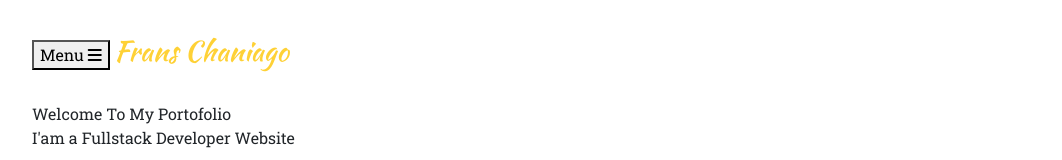
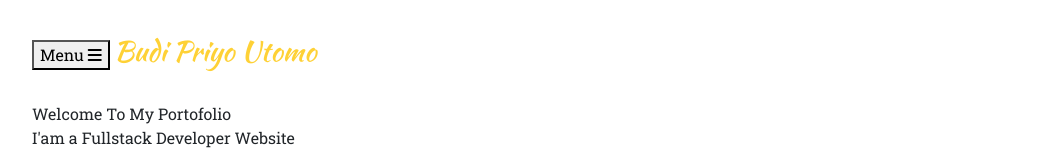
Before and after one commit to budipriyoutomo/budipriyoutomo.github.io, a website: page index.html in a window 1280 px wide. Shown: the top 160 px of the page, without its empty margins (53-1115 px from the left). Drawn offline with nearby package versions, Linux system fonts and the light colour scheme; a web font is replaced by a local one.

Commit message:
first commit

```diff
--- a/index.html
+++ b/index.html
@@ -9,7 +9,7 @@
     <meta name="description" content="">
     <meta name="author" content="">
 
-    <title>Frans Chaniago</title>
+    <title>Budi Priyo Utomo</title>
 
     <!-- Bootstrap Core CSS -->
     <link rel="shortcut icon" type="image/x-icon" href="img/about/favicon.ico" />
@@ -39,7 +39,7 @@
                 <button type="button" class="navbar-toggle" data-toggle="collapse" data-target="#bs-example-navbar-collapse-1">
                     <span class="sr-only">Toggle navigation</span> Menu <i class="fa fa-bars"></i>
                 </button>
-                <a class="navbar-brand page-scroll" href="#page-top">Frans Chaniago</a>
+                <a class="navbar-brand page-scroll" href="#page-top">Budi Priyo Utomo</a>
             </div>
 
             <!-- Collect the nav links, forms, and other content for toggling -->
@@ -562,7 +562,7 @@
         <div class="container">
             <div class="row">
                 <div class="col-md-4">
-                    <span class="copyright">Copyright &copy; Frans Chaniago 2017</span>
+                    <span class="copyright">Copyright &copy; Budi Priyo Utomo 2020</span>
                 </div>
                 <div class="col-md-4">
                     <ul class="list-inline social-buttons">
```
